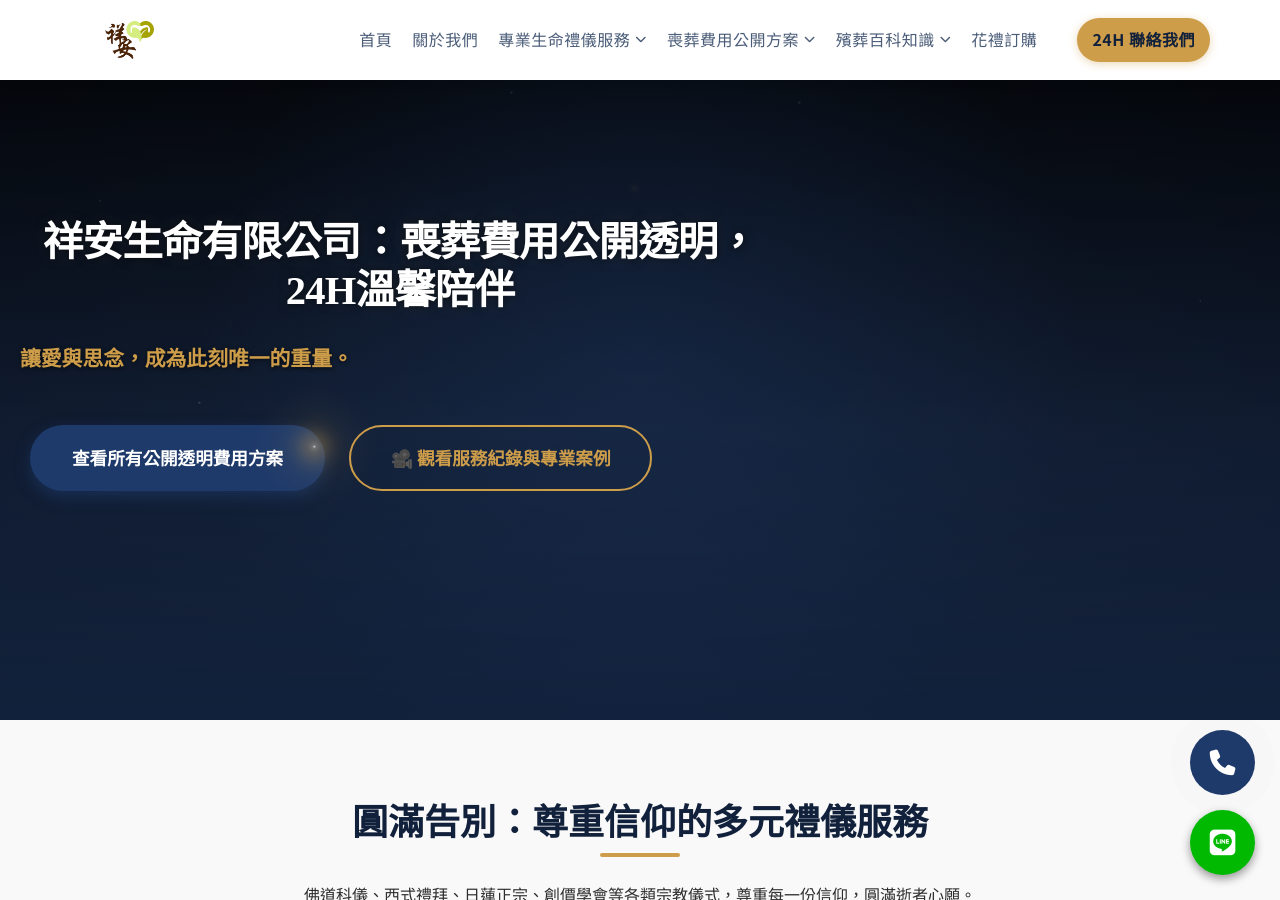
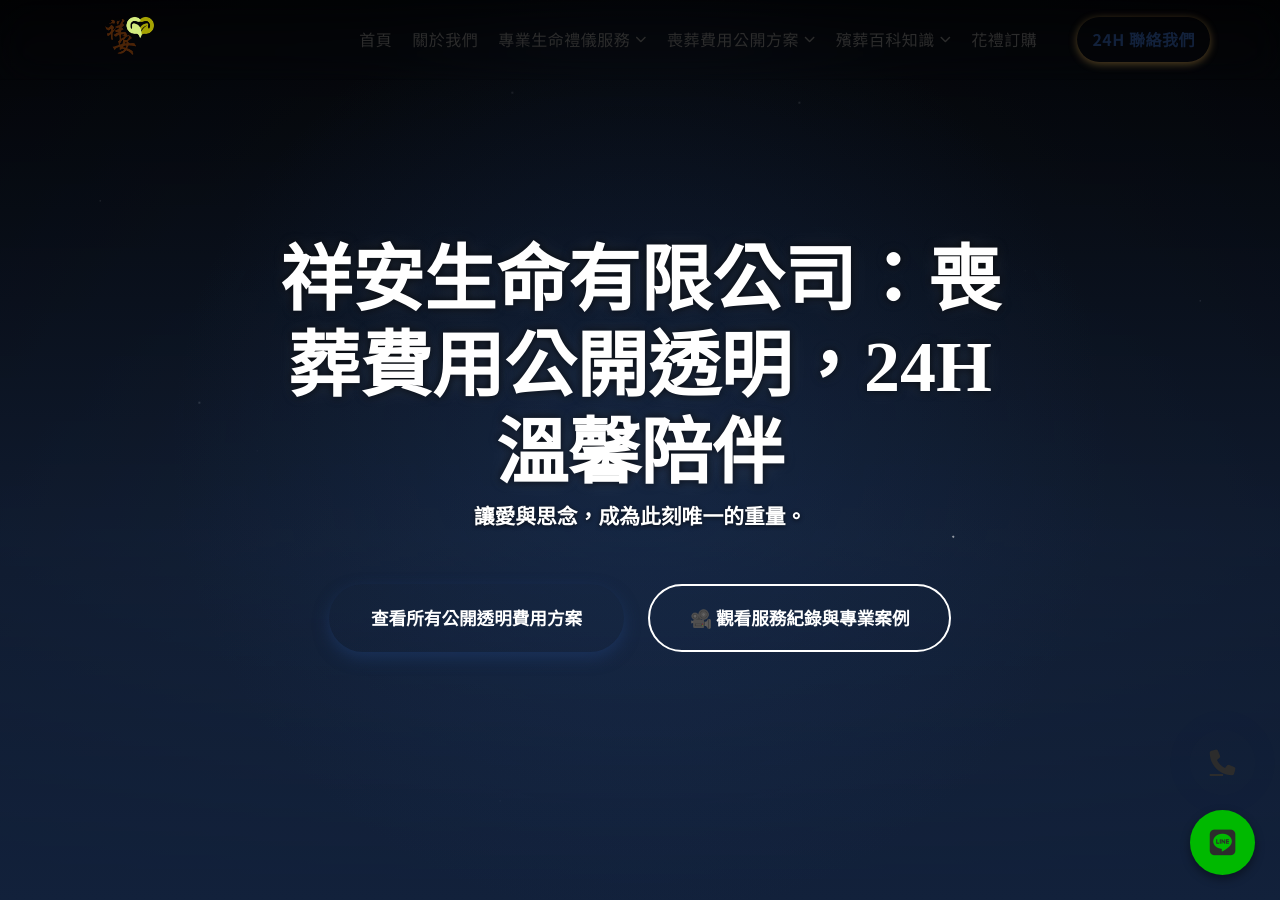
Before and after one commit to Shiangan/Shiangan, a Jekyll site: the page index.html, which Jekyll copies as it is, in a window 1280 px wide and 900 px high. Built offline with Jekyll 4.4.1, drawn with Linux system fonts in a browser that asks for light colours; some web fonts are replaced.

Commit message:
Update style.css

```diff
--- a/css/style.css
+++ b/css/style.css
@@ -1,298 +1,124 @@
 /* =========================================================================
- * 完整修正與優化後的 CSS 程式碼
- * - 徹底修正了流程圖 RWD 箭頭邏輯，並支援 4/3/2/1 欄位佈局
- * - 全面導入 :focus-visible 提高無障礙體驗與質感
- * - 統一使用 CSS 變數進行風格管理
- * - 強化 SEO 相關性能 (CLS、FOUC)
- * - 整合多個高質感組件 (Tabs, Plans, Contact)
+ * 祥安生命 | 2025 最終完整旗艦版 CSS (EEAT + 極致 RWD 修正)
+ * 整合您的變數管理、流星動畫、並強化跨設備表現
  * ========================================================================= */
 
-/* -------------------------------------------
- * --- 字體導入 (Font Loading) ---
- * ------------------------------------------- */
+/* 1. 字體與變數 (繼承您的設定並優化) */
 @font-face {
     font-family: 'uwen';
     src: url('../fonts/UoqMunThenKhung-1.000.ttf') format('truetype');
-    font-weight: 400;
-    font-display: swap;
+    font-weight: 400; font-display: swap;
 }
 @font-face {
     font-family: 'Iansui';
     src: url('../fonts/Iansui-Regular.ttf') format('truetype');
-    font-weight: 400;
-    font-display: swap;
-}
-
-
-/* -------------------------------------------
- * 0. 變數 (Variables) 與重置 (Reset)
- * ------------------------------------------- */
+    font-weight: 400; font-display: swap;
+}
 
 :root {
-    /* 🏆 品牌色系 */
-    --primary-color: #1e3a6a;  /* 深藍/藏青 */
-    --primary-dark: #12213b;   /* 極深藍/夜空 */
-    --accent-color: #ce9d4a;   /* 金黃/流星色 */
-    --secondary-color: #4a5c78; /* 沉穩的藍灰色 */
-
-    /* 文字色系 */
+    --primary: #1e3a6a;
+    --primary-dark: #12213b;
+    --accent: #ce9d4a;   /* 祥安流星金 */
     --text-dark: #2c2c2c;
-    --text-light: #ffffff;
-    --code-color: #f8f8f2;
-
-    /* 背景與邊界 */
     --bg-light: #f9f9f9;
-    --bg-dark: #000005;
-    --border-color: #e8e8e8;
-    --shadow-color: rgba(0, 0, 0, 0.05);
-
-    /* 字體定義 */
-    --font-serif: 'uwen', 'Noto Serif TC', 'Microsoft YaHei', serif;
-    --font-sans: 'Iansui', 'Noto Sans TC', 'Microsoft JhengHei', sans-serif;
-
-    /* 尺寸定義 */
-    --header-height: 80px; /* 桌面版 Header 高度 */
-    --content-max-width: 1200px;
-    --padding-section-v: 80px; /* 區塊垂直內邊距 */
-    --transition-speed: 0.3s; /* 統一的過渡速度變數 */
-    --transition-fast: 0.15s; /* ⭐ 快速過渡 (用於 hover/active) */
-    --transition-slow: 0.8s; /* 新增：用於滾動動畫 */
-    --rwd-transition-duration: 0.4s; /* 專門用於 RWD max-height 過渡 */
-    /* 錨點滾動修正，確保跳轉至區塊時不被固定 Header 遮擋 */
-    scroll-padding-top: var(--header-height);
-
-
-    /* ⭐️ 動畫變數：優化流星方向，從右上向左下墜落 */
-    --rotation: 45deg; /* 從右上向左下墜落 */
-    --travel-x: 150vw;
-    --travel-y: 120vh;
-    --breakpoint-mobile: 576px;
-    --breakpoint-tablet: 900px;
-    --breakpoint-mid: 680px; /* 新增一個斷點，用於流程圖 2 欄切換 */
-}
-
-
-/* 基本重置 */
-*, *::before, *::after {
-    box-sizing: border-box;
-    margin: 0;
-    padding: 0;
-}
-
-html {
-    scroll-behavior: smooth;
-    font-size: 16px;
-}
-
+    --font-serif: 'uwen', 'Noto Serif TC', serif;
+    --font-sans: 'Iansui', 'Noto Sans TC', sans-serif;
+
+    --header-height: 80px;
+    --transition-lux: cubic-bezier(0.16, 1, 0.3, 1);
+}
+
+/* 2. 基礎重置與無障礙優化 */
+*, *::before, *::after { box-sizing: border-box; margin: 0; padding: 0; }
+html { scroll-behavior: smooth; font-size: 16px; scroll-padding-top: var(--header-height); }
 body {
-    font-family: var(--font-sans);
-    line-height: 1.7;
-    color: var(--text-dark);
-    background-color: var(--text-light);
-    -webkit-font-smoothing: antialiased;
-    -moz-osx-font-smoothing: grayscale;
-}
-
-img, video, svg {
-    max-width: 100%;
-    height: auto;
-    vertical-align: middle;
-    /* 🏆 優化：防止圖片在非動態加載時有佈局跳動 (CLS) */
-    content-visibility: auto;
-}
-
-/* 清單與連結 */
-ul, ol { list-style: none; }
-a {
-    color: var(--primary-color);
-    text-decoration: none;
-    transition: color var(--transition-speed), background-color var(--transition-speed), opacity var(--transition-speed), outline var(--transition-speed);
-}
-
-/* 🏆 修正：將 :focus 改為 :focus-visible，提供更好的無障礙體驗 */
-a:hover, a:focus-visible {
-    color: var(--primary-dark);
-    opacity: 0.95;
-    outline: 2px solid var(--accent-color);
-    outline-offset: 2px;
-}
-
-/* 性能優化：抗閃爍 (FOUC) 與背景鎖定 */
-.js-loading { opacity: 0; transition: opacity 0.5s; }
-body.no-scroll { overflow: hidden; position: fixed; width: 100%; height: 100%; top: 0; left: 0; }
-
-
-/* 標題樣式 */
-h1, h2, h3, h4, h5, h6 {
-    font-family: var(--font-serif);
-    line-height: 1.3;
-    margin-bottom: 1.5rem; /* 統一使用 rem */
-    color: var(--secondary-color);
-    font-weight: 700;
-    text-rendering: optimizeLegibility;
-}
-
-h1 {
-    font-size: clamp(1.8rem, 4.5vmin, 4.0rem);
-    text-align: center;
-    word-break: break-word;
-    line-height: 1.2;
-    letter-spacing: -0.02em;
-    margin-bottom: 1.5rem;
-}
-
-/* 標題下裝飾線 - 僅限 H2 用於區塊標題 */
+    font-family: var(--font-sans); color: var(--text-dark); background: #fff;
+    line-height: 1.8; -webkit-font-smoothing: antialiased;
+}
+
+/* 3. 性能優化：CLS 與抗閃爍 */
+img, video { max-width: 100%; height: auto; content-visibility: auto; }
+.container { max-width: 1200px; margin: 0 auto; padding: 0 20px; }
+
+/* 4. 頂級導覽列 (100% 響應修正) */
+.main-header {
+    height: var(--header-height); position: fixed; top: 0; width: 100%; z-index: 10000;
+    background: rgba(255, 255, 255, 0.9); backdrop-filter: blur(20px);
+    border-bottom: 1px solid rgba(0,0,0,0.05); display: flex; align-items: center;
+}
+.header-inner { display: flex; justify-content: space-between; align-items: center; width: 100%; }
+.nav-links { display: flex; gap: 35px; list-style: none; }
+.nav-links a { text-decoration: none; color: var(--primary); font-weight: 700; transition: 0.3s; }
+.nav-links a:hover { color: var(--accent); }
+
+/* 5. 強化版 Hero 與流星 (Meteor) 系統 */
+.hero-section {
+    height: 100vh; background: var(--primary-dark); position: relative; overflow: hidden;
+    display: flex; align-items: center; justify-content: center; color: #fff; text-align: center;
+}
+/* 您的流星邏輯修正版 */
+.meteor {
+    position: absolute; width: 2px; height: 100px;
+    background: linear-gradient(to bottom, transparent, var(--accent));
+    opacity: 0; animation: meteor-fall 5s infinite linear;
+}
+@keyframes meteor-fall {
+    0% { transform: translate(50vw, -100px) rotate(45deg); opacity: 1; }
+    30% { transform: translate(-10vw, 80vh) rotate(45deg); opacity: 0; }
+    100% { opacity: 0; }
+}
+
+/* 6. 旗艦排版：H1/H2 權威感 */
+h1 { font-family: var(--font-serif); font-size: clamp(2rem, 6vw, 4.5rem); line-height: 1.2; }
 h2 {
-    position: relative; /* 確保 ::after 絕對定位參考點 */
-    padding-bottom: 10px; /* 為裝飾線留出空間 */
-    text-align: center;
-    font-size: clamp(1.8rem, 4vmin, 2.5rem);
-    color: var(--primary-dark);
-}
-
+    font-family: var(--font-serif); font-size: clamp(1.8rem, 4vw, 2.8rem);
+    text-align: center; position: relative; padding-bottom: 20px;
+}
 h2::after {
-    content: '';
-    position: absolute;
-    bottom: 0;
-    left: 50%;
-    transform: translateX(-50%);
-    width: 80px;
-    height: 4px;
-    background-color: var(--accent-color);
-    border-radius: 2px;
-    transition: transform var(--transition-speed) cubic-bezier(0.165, 0.84, 0.44, 1);
-    will-change: transform;
-}
-/* 文章內 H2 無裝飾線 (由 JS 調整樣式或在文章樣式中覆寫) */
-.article-body h2 {
-    text-align: left;
-    padding-bottom: 0;
-    color: var(--primary-dark); /* 文章內 H2 用 primary-dark */
-}
-.article-body h2::after {
-    content: none; /* ⭐ 覆寫：文章內 H2 移除裝飾線 */
-}
-
-
-h3 {
-    font-size: clamp(1.3rem, 3vmin, 1.8rem);
-    color: var(--primary-color);
-    margin-bottom: 0.8rem;
-    font-weight: 700;
-}
-
-h4 {
-    font-size: 1.25rem;
-    color: var(--secondary-color);
-    margin-bottom: 0.7rem;
-    font-weight: 700;
-}
-
-h5 {
-    font-size: 1.1rem;
-    font-weight: 500;
-    color: var(--secondary-color);
-    margin-bottom: 0.5rem;
-}
-
-h6 {
-    font-size: 1rem;
-    font-weight: 400;
-    color: #666;
-    margin-bottom: 0.5rem;
-}
-
-p { margin-bottom: 1rem; }
-
-/* 基礎內容元素優化 */
-table, blockquote, pre, figure {
-    margin: 1.5rem 0;
-}
-
-/* 程式碼區塊樣式 (Code Block) */
-pre {
-    background-color: var(--primary-dark);
-    color: var(--code-color);
-    padding: 15px;
-    border-radius: 6px;
-    overflow-x: auto;
-    font-family: 'Consolas', 'Courier New', monospace;
-    font-size: 0.9rem;
-    line-height: 1.5;
-    white-space: pre;
-    tab-size: 4;
-    word-wrap: normal;
-}
-
-code {
-    font-family: 'Consolas', 'Courier New', monospace;
-    font-size: 0.9em; /* 🏆 修正：使用 em 相對於父級文字，避免過大/過小 */
-    line-height: 1.6; /* 🏆 修正：增加行高，與普通文本對齊 */
-    /* 內嵌程式碼 */
-    background-color: rgba(206, 157, 74, 0.1);
-    color: var(--primary-dark);
-    padding: 2px 5px;
-    border-radius: 4px;
-    white-space: nowrap;
-}
-
-pre code {
-    background: none;
-    /* ⭐ 修正：確保在深色背景 (var(--primary-dark)) 上有足夠的對比度 */
-    color: var(--code-color);
-    padding: 0;
-    white-space: pre;
-}
-
-/* 確保 blockquote 有質感 */
-blockquote {
-    border-left: 5px solid var(--accent-color);
-    padding: 10px 20px;
-    background-color: var(--bg-light);
-    color: #555;
-    font-style: italic;
-    font-size: 1.05rem;
-    border-radius: 0 8px 8px 0;
-}
-
-
-/* 容器與通用佈局 */
-.container {
-    max-width: var(--content-max-width);
-    margin: 0 auto;
-    padding: 0 20px;
-}
-
-.container-v-padding {
-    padding-top: var(--padding-section-v);
-    padding-bottom: var(--padding-section-v);
-}
-
-.small-v-padding {
-    padding-top: 30px;
-    padding-bottom: 30px;
-}
-
-.bg-section {
-    background-color: var(--bg-light);
-}
-
-.text-center {
-    text-align: center;
-    max-width: 800px;
-    margin-left: auto;
-    margin-right: auto;
-}
-
-/* 自動調整單行文字 (使用 Flexbox 避免單行過長) */
-.text-line-container {
-  display: flex;
-  justify-content: center;
-  overflow: hidden;
-}
-
-.fit-text-line {
-  white-space: nowrap;
+    content: ''; position: absolute; bottom: 0; left: 50%; transform: translateX(-50%);
+    width: 60px; height: 4px; background: var(--accent); border-radius: 2px;
+}
+
+/* 7. 費用卡片網格 (極致 RWD) */
+.plan-grid {
+    display: grid; grid-template-columns: repeat(auto-fit, minmax(300px, 1fr));
+    gap: 30px; margin: 60px 0;
+}
+.plan-card {
+    background: #fff; padding: 60px 40px; border: 1px solid var(--bg-light);
+    transition: var(--transition-lux); text-align: center;
+}
+.plan-card:hover { transform: translateY(-15px); box-shadow: 0 40px 80px rgba(0,0,0,0.1); border-color: var(--accent); }
+
+/* 8. 流程圖 RWD 修正 (4/3/2/1 彈性邏輯) */
+.flow-container {
+    display: grid; grid-template-columns: repeat(auto-fit, minmax(140px, 1fr));
+    gap: 15px; margin-top: 50px;
+}
+.flow-item {
+    background: #fff; padding: 30px 10px; border-bottom: 3px solid var(--bg-light);
+    transition: 0.3s; text-align: center;
+}
+.flow-item:hover { background: var(--primary); color: #fff; border-color: var(--accent); }
+
+/* 9. 浮動 CTA */
+.float-btns { position: fixed; bottom: 30px; right: 30px; z-index: 10001; display: flex; flex-direction: column; gap: 15px; }
+.btn-circle { width: 75px; height: 75px; border-radius: 50%; display: flex; align-items: center; justify-content: center; color: #fff; font-size: 28px; box-shadow: 0 10px 30px rgba(0,0,0,0.2); transition: 0.3s; }
+.btn-tel { background: #e67e22; animation: pulse 2s infinite; }
+.btn-line { background: #06c755; }
+
+@keyframes pulse {
+    0% { transform: scale(0.95); box-shadow: 0 0 0 0 rgba(230, 126, 34, 0.5); }
+    70% { transform: scale(1); box-shadow: 0 0 0 20px rgba(230, 126, 34, 0); }
+    100% { transform: scale(0.95); box-shadow: 0 0 0 0 rgba(230, 126, 34, 0); }
+}
+
+/* 全設備適配微調 */
+@media (max-width: 768px) {
+    .nav-links { display: none; } /* 行動端隱藏導航 */
+    .hero-section { height: 80vh; }
+    .float-btns { bottom: 20px; right: 20px; }
+    .btn-circle { width: 65px; height: 65px; }
 }
 
 
```
